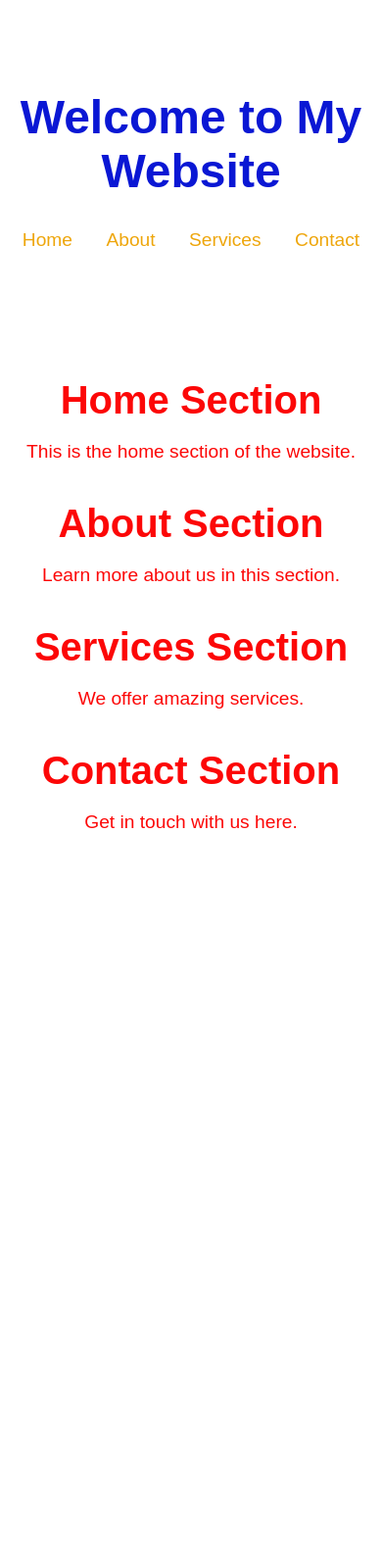
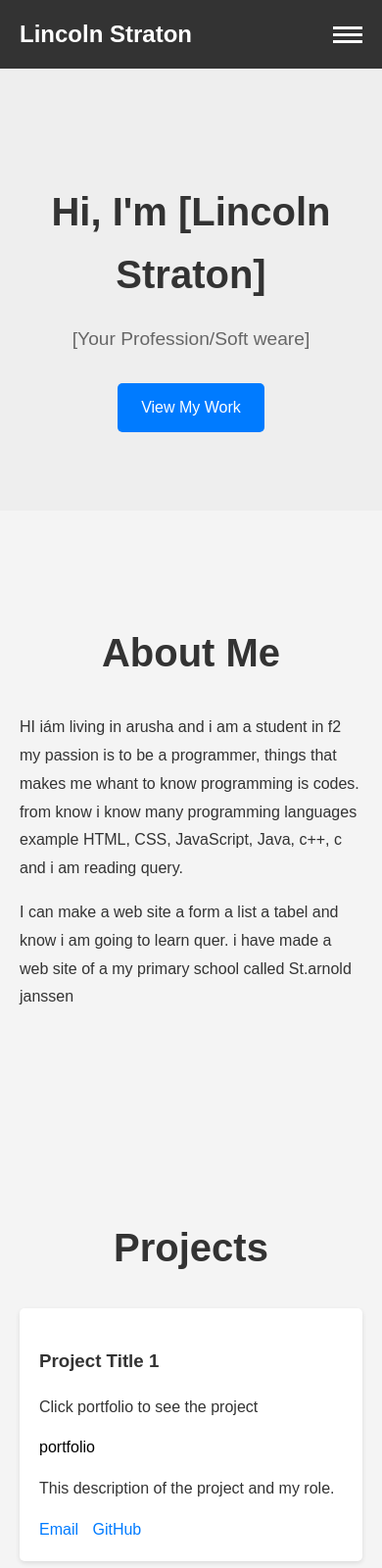
Before and after one commit to lincoln278/portfolio, a plain HTML site: page index.html in a window 390 px wide. Shown: the top 1600 px of the page at 98% size. Before the commit the page ends 910 px from the top, so only its background shows below. Drawn offline with Linux system fonts and the light colour scheme.

Commit message:
Add files via upload

```diff
--- a/index.html
+++ b/index.html
@@ -3,162 +3,117 @@
 <head>
     <meta charset="UTF-8">
     <meta name="viewport" content="width=device-width, initial-scale=1.0">
-    <title>Webpage with Header, Body, and Footer</title>
-    <style>
-        html, body {
-            margin: 0;
-            padding: 0;
-            font-family: Arial, sans-serif;
-            background-color:rgba(19, 18, 18, 0);
-        }
-
-
-        body {
-            background-image: url('images (2).jpeg');
-            background-size: cover;
-            background-position: center;
-            background-attachment: fixed;
-            color: rgb(252, 7, 7);
-            background-color:rgba(19, 18, 18, 0);
-        }
-
-
-        header {
-            background-image: url('images (1).jpeg');
-            background-size: cover;
-            background-position: center;
-            color: rgb(10, 23, 212);
-            padding: 60px 0;
-            text-align: center;
-        }
-
-        header h1 {
-            font-size: 3em;
-        }
-
-        nav ul {
-            list-style: none;
-            padding: 0;
-        }
-
-        nav ul li {
-            display: inline;
-            margin: 0 15px;
-        }
-
-        nav ul li a {
-            color: rgb(238, 166, 12);
-            text-decoration: none;
-            font-size: 1.2em;
-
-        }
-
-        nav a:hover {
-            color: green;
-             transform: scale(1.1); /* Slight zoom effect on hover */
-        }
-
-        nav ul li a:hover {
-            text-decoration: underline;
-        }
-
-        main {
-            padding: 20px;
-            text-align: center;
-        }
-
-        main section {
-            margin-bottom: 40px;
-        }
-
-        main h2 {
-            font-size: 2.5em;
-            margin-bottom: 10px;
-        }
-
-        main p {
-            font-size: 1.2em;
-        }
-
-
-        footer {
-            background-size: cover;
-            background-position: center;
-            color: rgb(15, 245, 7);
-            padding: 40px 0;
-            text-align: center;
-        }
-
-        footer .footer-content {
-            display: flex;
-            justify-content: space-between;
-            align-items: center;
-            flex-wrap: wrap;
-            text-align: center;
-        }
-
-        footer p {
-            margin: 0;
-            font-size: 1em;
-        }
-
-        footer nav ul {
-            list-style: none;
-            padding: 0;
-        }
-
-        footer nav ul li {
-            display: inline;
-            margin: 0 15px;
-        }
-
-        footer nav ul li a {
-            color: rgba(221, 16, 187, 0.904);
-            text-decoration: none;
-            font-size: 1em;
-        }
-
-        footer nav ul li a:hover {
-            text-decoration: underline;
-        }
-    </style>
+    <title>Lincoln Straton - Portfolio</title>
+    <link rel="stylesheet" href="style.css">
 </head>
 <body>
-
     <header>
-        <div class="header-content">
-            <h1>Welcome to My Website</h1>
+        <div class="container">
+            <div class="logo">Lincoln Straton</div>
             <nav>
                 <ul>
-                    <li><a href="#home">Home</a></li>
                     <li><a href="#about">About</a></li>
-                    <li><a href="#services">Services</a></li>
+                    <li><a href="#projects">Projects</a></li>
+                    <li><a href="#skills">Skills</a></li>
                     <li><a href="#contact">Contact</a></li>
                 </ul>
             </nav>
+            <button class="hamburger">
+                <span></span>
+                <span></span>
+                <span></span>
+            </button>
         </div>
     </header>
 
     <main>
-        <section id="home">
-            <h2>Home Section</h2>
-            <p>This is the home section of the website.</p>
+        <section id="hero" class="hero">
+            <div class="container">
+                <div class="hero-content">
+                    <h1>Hi, I'm [Lincoln Straton]</h1>
+                    <p class="lead">[Your Profession/Soft weare]</p>
+                    <a href="#projects" class="button">View My Work</a>
+                </div>
+            </div>
         </section>
 
-        <section id="about">
-            <h2>About Section</h2>
-            <p>Learn more about us in this section.</p>
+        <section id="about" class="about section">
+            <div class="container">
+                <h2>About Me</h2>
+                <div class="about-content">
+                    <p>HI iám living in arusha and i am a student in f2 my passion is to be a programmer, things that makes me whant to know programming is codes. from know i know many programming languages example HTML, CSS, JavaScript, Java, c++, c and i am reading query.</p>
+                    <p>I can make a web site a form a list a tabel and know i am going to learn quer. i have made a web site of a my primary school called St.arnold janssen</p>
+                </div>
+            </div>
         </section>
 
-        <section id="services">
-            <h2>Services Section</h2>
-            <p>We offer amazing services.</p>
+        <section id="projects" class="projects section">
+            <div class="container">
+                <h2>Projects</h2>
+                <div class="project-grid">
+                    <article class="project-item">
+                        <h3>Project Title 1</h3>
+                        <div class="link">
+                        <p>Click portfolio to see the project</p><a href="https://lincoln278.github.io/portfolio/">portfolio</a>
+                    </div>
+                        <p>This description of the project and my role.</p>
+                        <div class="project-links">
+                            <a href="https://myaccount.google.com/?hl=en&utm_source=OGB&utm_medium=act&gar=WzEyMF0" target="_blank" rel="noopener noreferrer">Email</a>
+                            <a href="https://github.com/lincoln278" target="_blank" rel="noopener noreferrer">GitHub</a>
+                        </div>
+                    </article>
+                    </div>
+            </div>
         </section>
 
-        <section id="contact">
-            <h2>Contact Section</h2>
-            <p>Get in touch with us here.</p>
+        <section id="skills" class="skills section">
+            <div class="container">
+                <h2>Skills</h2>
+                <ul class="skills-list">
+                    <li>HTML</li>
+                    <li>CSS</li>
+                    <li>JavaScript</li>
+                    <li>Java</li>
+                    <li>C++</li>
+                    <li>C</li>
+                    </ul>
+            </div>
+        </section>
+
+        <section id="contact" class="contact section">
+            <div class="container">
+                <h2>Contact Me</h2>
+                <p>I'm always open to new opportunities and collaborations. Feel free to reach out!</p>
+                <form id="contactForm" action="#" method="POST">
+                    <div class="form-group">
+                        <label for="name">Name</label>
+                        <input type="text" id="name" name="name" required>
+                    </div>
+                    <div class="form-group">
+                        <label for="email">Email</label>
+                        <input type="email" id="email" name="email" required>
+                    </div>
+                    <div class="form-group">
+                        <label for="message">Message</label>
+                        <textarea id="message" name="message" rows="5" required></textarea>
+                    </div>
+                    <button type="submit" class="button">Send Message</button>
+                    <div id="formMessage" class="form-message"></div>
+                </form>
+            </div>
         </section>
     </main>
+
+    <footer>
+        <div class="container">
+            <p>&copy; 2025 Isaya Nteicas. All rights reserved.</p>
+            <div class="social-links">
+                <a href="https://myaccount.google.com/?hl=en&utm_source=OGB&utm_medium=act&gar=WzEyMF0" target="_blank" rel="noopener noreferrer">Email</a>
+                <a href="https://github.com/lincoln278" target="_blank" rel="noopener noreferrer">GitHub</a>
+                </div>
+        </div>
+    </footer>
+
+    <script src="script.js"></script>
 </body>
 </html>
--- a/style.css
+++ b/style.css
@@ -1,110 +1,298 @@
-html, body {
+/* General Styles */
+body {
+    font-family: sans-serif;
     margin: 0;
-    padding: 0;
-    font-family: Arial, sans-serif;
+    line-height: 1.6;
+    background-color: #f4f4f4;
+    color: #333;
 }
 
-
-body {
-    background-image: url('images (2).jpeg');
-    background-size: cover;
-    background-position: center;
-    background-attachment: fixed;
-    color: rgb(252, 7, 7);
+.container {
+    max-width: 1200px;
+    margin: 0 auto;
+    padding: 0 20px;
 }
 
+.section {
+    padding: 80px 0;
+}
 
-header {
-    background-image: url('images (1).jpeg');
-    background-size: cover;
-    background-position: center;
-    color: rgb(10, 23, 212);
-    padding: 60px 0;
+h2 {
+    font-size: 2.5rem;
+    margin-bottom: 30px;
     text-align: center;
 }
 
-header h1 {
-    font-size: 3em;
+.button {
+    display: inline-block;
+    background-color: #007bff;
+    color: white;
+    padding: 12px 24px;
+    text-decoration: none;
+    border-radius: 5px;
+    transition: background-color 0.3s ease;
+}
+
+.button:hover {
+    background-color: #0056b3;
+}
+
+/* Header and Navigation */
+header {
+    background-color: #333;
+    color: white;
+    padding: 1em 0;
+    position: sticky;
+    top: 0;
+    z-index: 100;
+}
+
+header .container {
+    display: flex;
+    justify-content: space-between;
+    align-items: center;
+}
+
+.logo {
+    font-size: 1.5rem;
+    font-weight: bold;
 }
 
 nav ul {
     list-style: none;
     padding: 0;
+    margin: 0;
+    display: flex;
 }
 
 nav ul li {
-    display: inline;
-    margin: 0 15px;
+    margin-left: 20px;
 }
 
 nav ul li a {
-    color: rgb(238, 166, 12);
+    color: white;
     text-decoration: none;
-    font-size: 1.2em;
+    transition: color 0.3s ease;
 }
 
 nav ul li a:hover {
-    text-decoration: underline;
+    color: #007bff;
 }
 
+.hamburger {
+    display: none;
+    flex-direction: column;
+    justify-content: space-around;
+    width: 30px;
+    height: 21px;
+    background: transparent;
+    border: none;
+    cursor: pointer;
+    padding: 0;
+}
 
-main {
+.hamburger span {
+    display: block;
+    width: 100%;
+    height: 3px;
+    background-color: white;
+    transition: transform 0.3s ease, opacity 0.3s ease;
+}
+
+/* Hero Section */
+.hero {
+    background-color: #eee;
+    text-align: center;
+    padding: 100px 0;
+}
+
+.hero-content h1 {
+    font-size: 3rem;
+    margin-bottom: 10px;
+}
+
+.hero-content .lead {
+    font-size: 1.2rem;
+    color: #666;
+    margin-bottom: 30px;
+}
+
+/* About Section */
+.about-content {
+    line-height: 1.8;
+}
+
+/* Projects Section */
+.project-grid {
+    display: grid;
+    grid-template-columns: repeat(auto-fit, minmax(300px, 1fr));
+    gap: 30px;
+    margin-top: 30px;
+}
+
+.project-item {
+    background-color: white;
     padding: 20px;
+    border-radius: 5px;
+    box-shadow: 0 2px 5px rgba(0, 0, 0, 0.1);
+}
+
+.project-item img {
+    max-width: 100%;
+    height: auto;
+    border-radius: 5px;
+    margin-bottom: 15px;
+}
+
+.project-links a {
+    display: inline-block;
+    margin-right: 10px;
+    text-decoration: none;
+    color: #007bff;
+    transition: color 0.3s ease;
+}
+
+.project-links a:hover {
+    color: #0056b3;
+}
+
+/* Skills Section */
+.skills-list {
+    list-style: none;
+    padding: 0;
+    margin: 0;
+    display: flex;
+    flex-wrap: wrap;
+    gap: 15px;
+    justify-content: center;
+}
+
+.skills-list li {
+    background-color: #ddd;
+    color: #333;
+    padding: 8px 15px;
+    border-radius: 20px;
+}
+
+/* Contact Section */
+.contact-content {
     text-align: center;
 }
 
-main section {
-    margin-bottom: 40px;
+.form-group {
+    margin-bottom: 20px;
 }
 
-main h2 {
-    font-size: 2.5em;
-    margin-bottom: 10px;
+.form-group label {
+    display: block;
+    margin-bottom: 5px;
+    font-weight: bold;
 }
 
-main p {
-    font-size: 1.2em;
+.form-group input[type="text"],
+.form-group input[type="email"],
+.form-group textarea {
+    width: 100%;
+    padding: 10px;
+    border: 1px solid #ccc;
+    border-radius: 5px;
+    box-sizing: border-box;
 }
 
+.form-group textarea {
+    resize: vertical;
+}
 
+.form-message {
+    margin-top: 20px;
+    font-weight: bold;
+}
+
+.form-message.success {
+    color: green;
+}
+
+.form-message.error {
+    color: red;
+}
+
+/* Footer */
 footer {
-    background-image: url('images (3) (copy).jpeg');
-    background-size: cover;
-    background-position: center;
-    color: rgb(15, 245, 7);
-    padding: 40px 0;
+    background-color: #333;
+    color: white;
+    padding: 20px 0;
     text-align: center;
 }
 
-footer .footer-content {
+footer .container {
     display: flex;
     justify-content: space-between;
     align-items: center;
-    flex-wrap: wrap;
-    text-align: center;
 }
 
-footer p {
-    margin: 0;
-    font-size: 1em;
+.social-links a {
+    color: white;
+    margin-left: 15px;
+    text-decoration: none;
+    transition: color 0.3s ease;
 }
 
-footer nav ul {
-    list-style: none;
-    padding: 0;
+.social-links a:hover {
+    color: #007bff;
+}
+.link a{
+text-decoration: none;
+color: black;
+transition: color 0.3s ease;
+
+}
+.link a:hover{
+color: #007bff;
 }
 
-footer nav ul li {
-    display: inline;
-    margin: 0 15px;
+/* Responsive Design */
+@media (max-width: 768px) {
+    nav {
+        display: none;
+        position: absolute;
+        top: 100%;
+        left: 0;
+        width: 100%;
+        background-color: #333;
+        text-align: center;
+        padding: 1em 0;
+    }
+
+    nav.open {
+        display: block;
+    }
+
+    nav ul {
+        flex-direction: column;
+    }
+
+    nav ul li {
+        margin: 10px 0;
+    }
+
+    .hamburger {
+        display: flex;
+    }
+
+    .hero {
+        padding: 80px 0;
+    }
+
+    .hero-content h1 {
+        font-size: 2.5rem;
+    }
+
+    .project-grid {
+        grid-template-columns: 1fr;
+    }
+
+    footer .container {
+        flex-direction: column;
+        gap: 10px;
+    }
 }
-
-footer nav ul li a {
-    color: rgba(221, 16, 187, 0.904);
-    text-decoration: none;
-    font-size: 1em;
-}
-
-footer nav ul li a:hover {
-    text-decoration: underline;
-}
```
